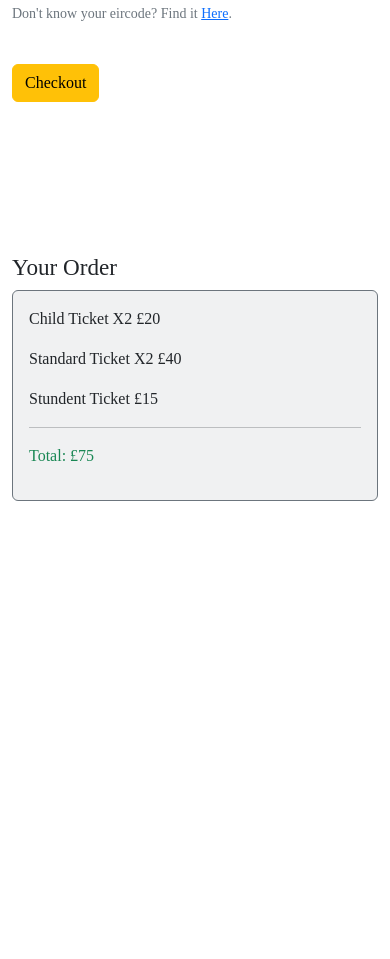
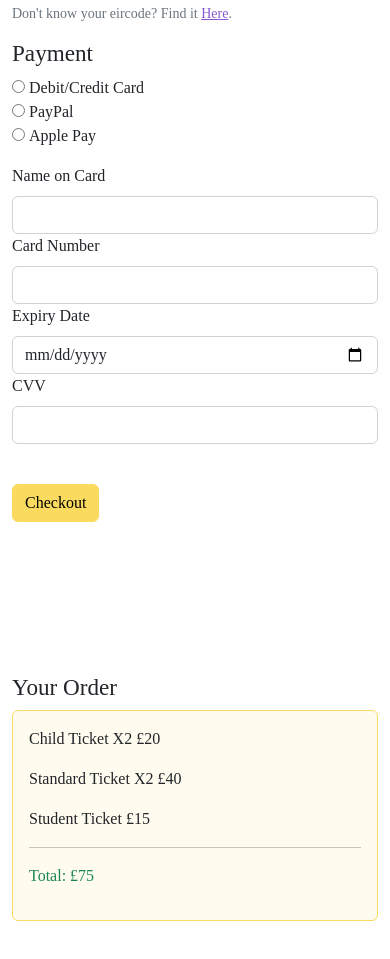
Before and after one commit to AlexxK03/NewsSiteCA, a website: page checkout.html in a window 390 px wide. Shown: the part 759-1718 px from the top of the page. Before the commit the page ends 1356 px from the top, so only its background shows below. Drawn offline with nearby package versions, Linux system fonts and the light colour scheme; a web font is replaced by a local one.

Commit message:
minor adjustments to sass file

```diff
--- a/checkout.html
+++ b/checkout.html
@@ -77,20 +77,78 @@
 									<a href="https://www.eircode.ie/">Here</a>.
 								</div>
 							</div>
+							<div>
+								<h3>Payment</h3>
+								<input
+									class="payment-check-input"
+									type="radio"
+									name="CardDefault"
+									id="CardDefault"
+								/>
+								<label class="payment-check-label" for="CardDefault">
+									Debit/Credit Card
+								</label>
+								<br />
+
+								<input
+									class="payment-check-input"
+									type="radio"
+									name="PayPalDefault"
+									id="PayPalDefault"
+								/>
+								<label class="payment-check-label" for="PayPalDefault">
+									PayPal
+								</label>
+								<br />
+
+								<input
+									class="payment-check-input"
+									type="radio"
+									name="ApplePayDefault"
+									id="ApplePayDefault"
+								/>
+								<label class="payment-check-label" for="PayPalDefault">
+									Apple Pay
+								</label>
+							</div>
+
+							<div class="py-2 my-2">
+								<label for="InputPayment1" class="form-label"
+									>Name on Card</label
+								>
+								<input type="text" class="form-control" id="InputPayment1" />
+
+								<label for="InputPayment2" class="form-label"
+									>Card Number</label
+								>
+								<input type="text" class="form-control" id="InputPayment2" />
+
+								<label for="InputPayment3" class="form-label"
+									>Expiry Date</label
+								>
+								<input type="date" class="form-control" id="InputPayment3" />
+
+								<label for="InputPayment4" class="form-label"
+									>CVV</label
+								>
+								<input type="text" class="form-control" id="InputPayment4" />
+							</div>
 						</div>
 
-						<button type="submit" class="btn btn-warning my-4">Checkout</button>
+						<button type="submit" class="btn btn-secondary my-4">Checkout</button>
 					</form>
 				</div>
-                <div class="col-md-6 py-5 my-5">
+				<div class="col-md-6 py-5 my-5">
 					<h3>Your Order</h3>
-                    <div class="p-3 bg-secondary bg-opacity-10 border border-secondary rounded">
-                        <p>Child Ticket X2 £20</p>
-                        <p>Standard Ticket X2 £40</p>
-                        <p>Stundent Ticket £15</p>
-                        <hr>
-                        <p class="text-success">Total: £75</p>
-                      </div>
+					<div
+						class="p-3 bg-secondary bg-opacity-10 border border-secondary rounded"
+					>
+						<p>Child Ticket X2 £20</p>
+						<p>Standard Ticket X2 £40</p>
+						<p>Student Ticket £15</p>
+						<hr />
+						<p class="text-success">Total: £75</p>
+					</div>
 				</div>
 			</div>
 		</div>
--- a/scss/main.scss
+++ b/scss/main.scss
@@ -1,8 +1,10 @@
 @import url('https://fonts.googleapis.com/css2?family=Alexandria:wght@100;200;300;400;500;600;700;800;900&display=swap');
-@import "../node_modules/bootstrap/scss/functions";
-@import"../node_modules/bootstrap/scss/variables";
+
+$primary: rgb(135,89,209);
+$secondary: rgb(250,219,95);
+$light: rgb(115,115,115);
 
 $font-family-base: "Alexandria";
 
 @import"../node_modules/bootstrap/scss/mixins";
-@import "../node_modules/bootstrap/scss/bootstrap.scss"
+@import "../node_modules/bootstrap/scss/bootstrap.scss";
```
Also changed, not shown: eventpage.html (+2 -2 lines), index.html (+17 -17 lines), css/main.css, 1 other file.
